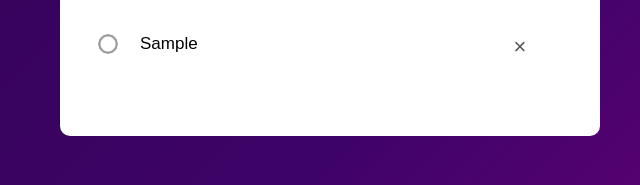
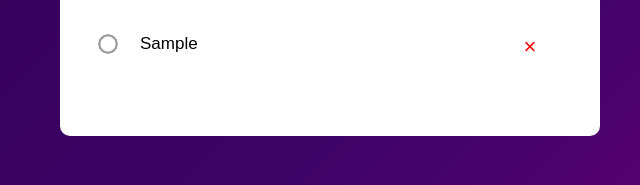
Before and after one commit to prachii79/to-do_list, a plain HTML site: page index.html in a window 1280 px wide. Both pictures are taken after typing "Sample" into the empty fields and a click on the button "Add". Shown: the part 253-438 px from the top of the page, 310-950 px from the left. Drawn offline with Linux system fonts and the light colour scheme.

Commit message:
css was modified

```diff
--- a/styles.css
+++ b/styles.css
@@ -7,9 +7,9 @@
 body{
     background-image: linear-gradient(135deg, rgb(47, 2, 79), rgb(62, 3, 104), purple );
     height: 100%;
-    background-position: center;
+    width: 100%;
     background-repeat: no-repeat;
-    background-size: cover;
+    background-size:initial;
 }
 .container{
     width: 100%;
@@ -67,13 +67,15 @@ button{
     min-width: 10vw;
 }
 .li-style{
+    width: 36vw;
+    overflow-wrap: break-word;
     min-width: 250px;
     max-width: 450px;
 }
 ul li{
     list-style: none;
     font-size: 17px;
-    padding: 12px 8px 12px 50px;
+    padding: 12px 12px 12px 50px;
     user-select: none;
     cursor: pointer;
     position: relative;
@@ -108,7 +110,7 @@ ul li.checked::before{
 }
 ul li span{
     position: absolute;
-    right: 0;
+    right: -10px;
     top: 5px;
     width: 40px;
     height: 40px;
@@ -117,6 +119,7 @@ ul li span{
     line-height: 40px;
     text-align: center;
     border-radius: 50%;
+    color: red;
 }
 ul li span:hover{
     background: #edeef0;
```
